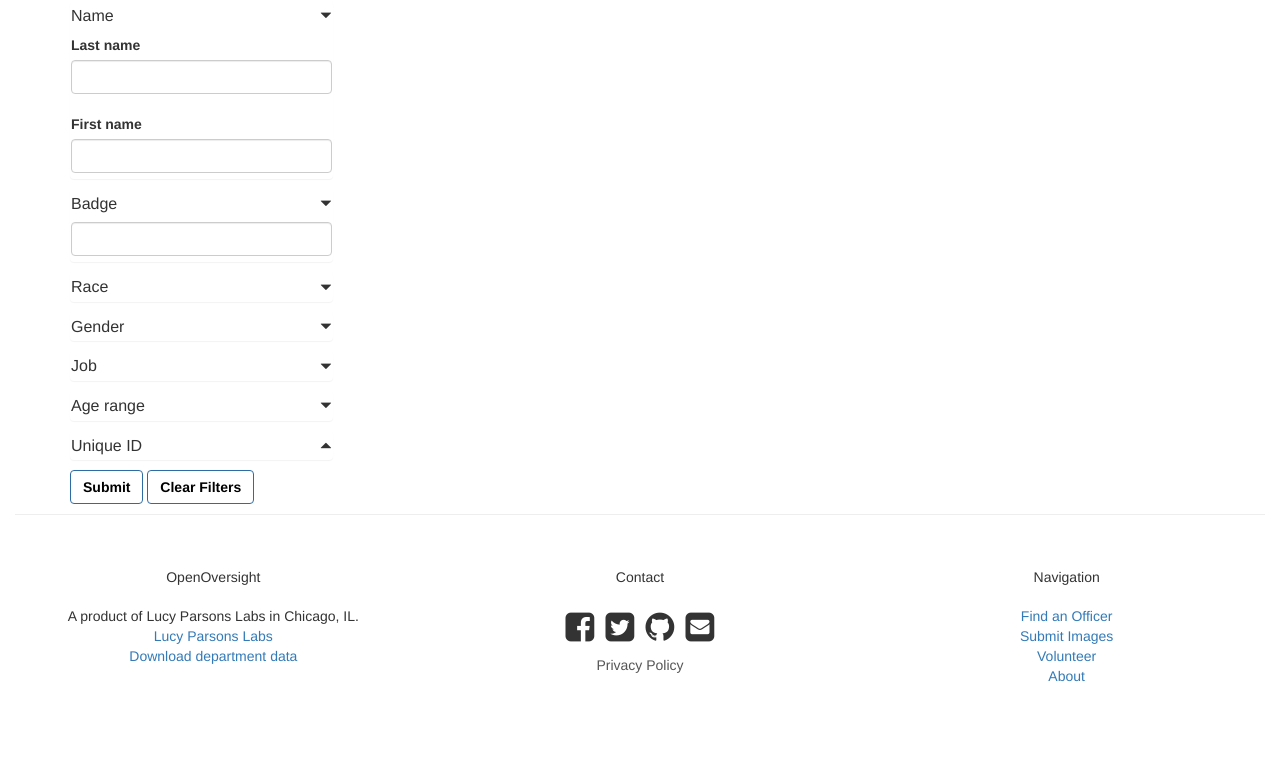
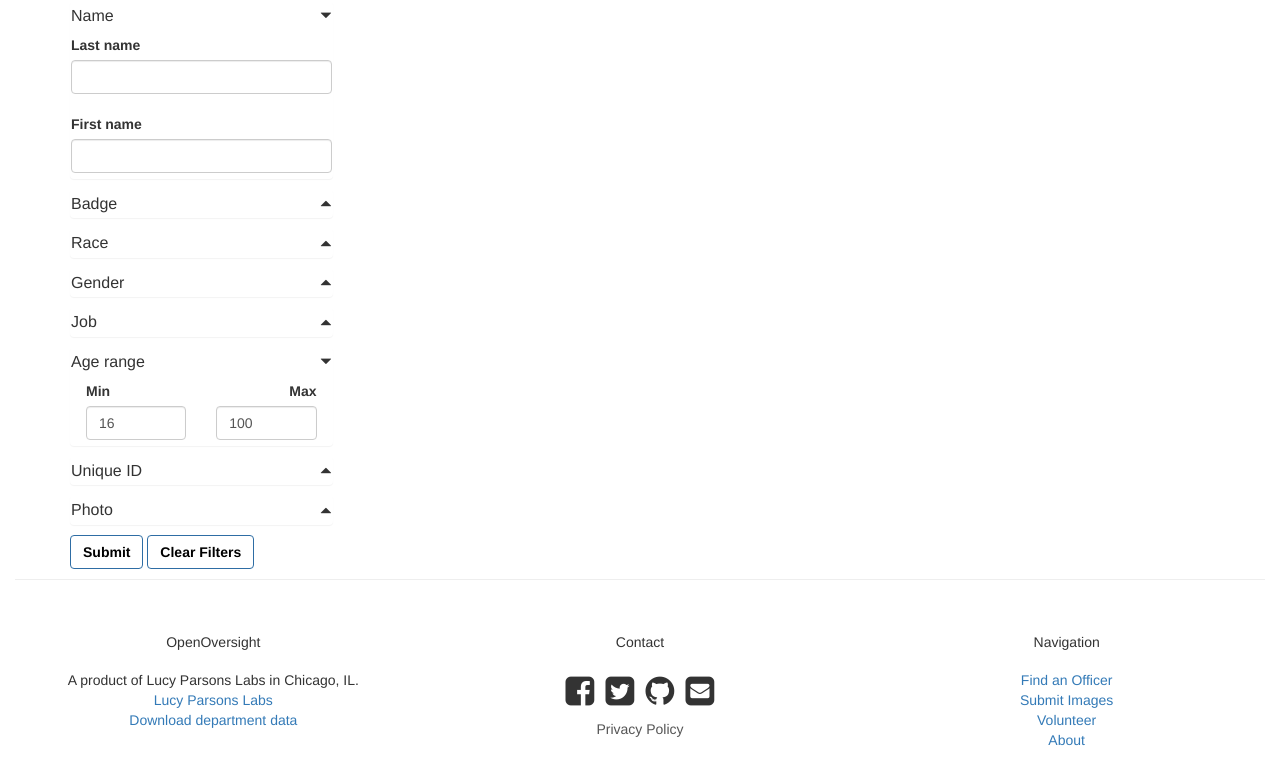
Before and after one commit to lucyparsons/OpenOversight, a Flask app: page /department/1 in a window 1280 px wide. Shown: the part 190-955 px from the top of the page. Before the commit the page ends 872 px from the top, so only its background shows below. Run offline with Flask 3, Linux system fonts and the light colour scheme; tables that the repository leaves empty hold one stand-in row (values such as "Sample post"); style sheets or scripts are compiled from the project's sources; parts of the project's set-up code (start-up, migrations or seed data) failed here and were passed over; some libraries are stand-ins or nearby versions.

Commit message:
HTML update

```diff
--- a/OpenOversight/app/templates/list_officer.html
+++ b/OpenOversight/app/templates/list_officer.html
@@ -35,10 +35,10 @@
           </div>
         </div>
         <div class="panel">
-          <div class="panel-heading" data-toggle="collapse" data-target="#filter-badge">
+          <div class="panel-heading{% if not form_data['badge'] %} collapsed{% endif %}" data-toggle="collapse" data-target="#filter-badge">
             <h3 class="panel-title accordion-toggle">Badge</h3>
           </div>
-          <div class="collapse in" id="filter-badge">
+          <div class="collapse {{ form_data | field_in_query("badge") }}" id="filter-badge">
             <div class="panel-body">
               <div class="form-group">
                 <input type="text" class="form-control" id="badge" name="badge" value="{{ form_data['badge'] or '' }}" />
@@ -47,7 +47,7 @@
           </div>
         </div>
         <div class="panel">
-          <div class="panel-heading" data-toggle="collapse" data-target="#filter-race">
+          <div class="panel-heading{% if not form_data['race'] %} collapsed{% endif %}" data-toggle="collapse" data-target="#filter-race">
             <h3 class="panel-title accordion-toggle">Race</h3>
           </div>
           <div class="collapse {{ form_data | field_in_query("race") }}" id="filter-race">
@@ -63,7 +63,7 @@
           </div>
         </div>
         <div class="panel">
-          <div class="panel-heading" data-toggle="collapse" data-target="#filter-gender">
+          <div class="panel-heading{% if not form_data['gender'] %} collapsed{% endif %}" data-toggle="collapse" data-target="#filter-gender">
             <h3 class="panel-title accordion-toggle">Gender</h3>
           </div>
           <div class="collapse {{ form_data | field_in_query("gender") }}" id="filter-gender">
@@ -79,7 +79,7 @@
           </div>
         </div>
         <div class="panel">
-          <div class="panel-heading" data-toggle="collapse" data-target="#filter-job">
+          <div class="panel-heading{% if not form_data['rank'] and not form_data['unit'] and not form_data['current_job'] %} collapsed{% endif %}" data-toggle="collapse" data-target="#filter-job">
             <h3 class="panel-title accordion-toggle">Job</h3>
           </div>
           <div class="collapse {{ form_data | field_in_query("rank") }} {{ form_data | field_in_query("unit") }} {{ form_data | field_in_query("current_job") }}" id="filter-job">
@@ -121,10 +121,10 @@
           </div>
         </div>
         <div class="panel">
-          <div class="panel-heading" data-toggle="collapse" data-target="#filter-age">
+          <div class="panel-heading{% if not form_data['min_age'] and not form_data['max_age'] %} collapsed{% endif %}" data-toggle="collapse" data-target="#filter-age">
             <h3 class="panel-title accordion-toggle">Age range</h3>
           </div>
-          <div class="collapse" id="filter-age">
+          <div class="collapse  {{ form_data | field_in_query("min_age") }} {{ form_data | field_in_query("max_age") }}" id="filter-age">
             <div class="panel-body">
               <div class="form-row">
                 <div class="form-group col-md-6">
@@ -147,6 +147,23 @@
             <div class="panel-body">
               <div class="form-group">
                 <input type="text" class="form-control" id="unique_internal_identifier" name="unique_internal_identifier" value="{{ form_data['unique_internal_identifier'] or '' }}" />
+              </div>
+            </div>
+          </div>
+        </div>
+        <div class="panel">
+          <div class="panel-heading{% if not form_data['require_photo'] %} collapsed{% endif %}" data-toggle="collapse" data-target="#filter-photo">
+            <h3 class="panel-title accordion-toggle">Photo</h3>
+          </div>
+          <div class="collapse {{ form_data | field_in_query("require_photo") }}" id="filter-photo">
+            <div class="panel-body panel-body-long">
+              <div class="form-row">
+                <div class="form-group">
+                  <label for="require_photo">
+                    <input id="require_photo" name="require_photo" type="checkbox" value="True" {% if form_data.get("require_photo") %}checked{% endif %}>
+                    Officer has Photo
+                  </label>
+                </div>
               </div>
             </div>
           </div>
```
